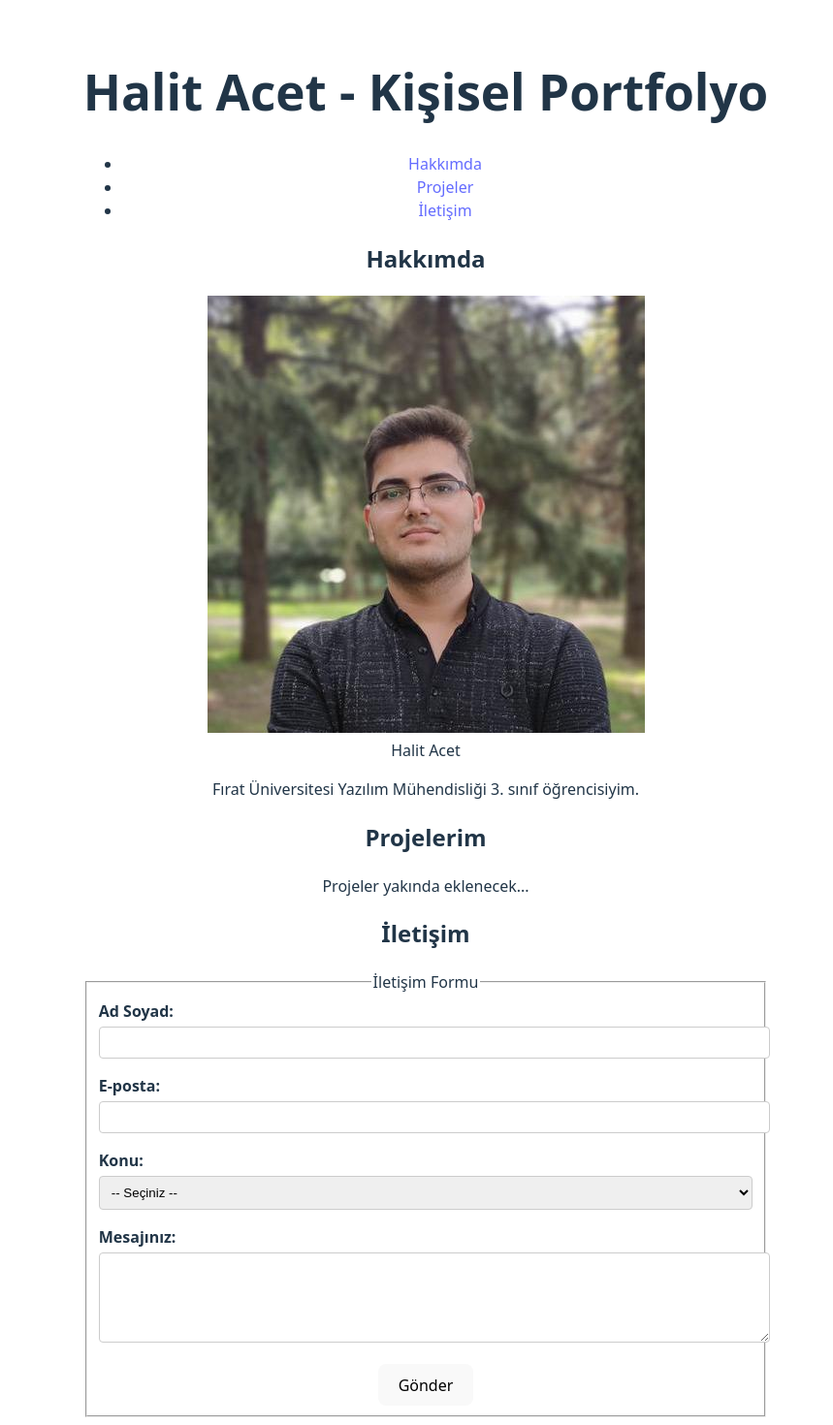
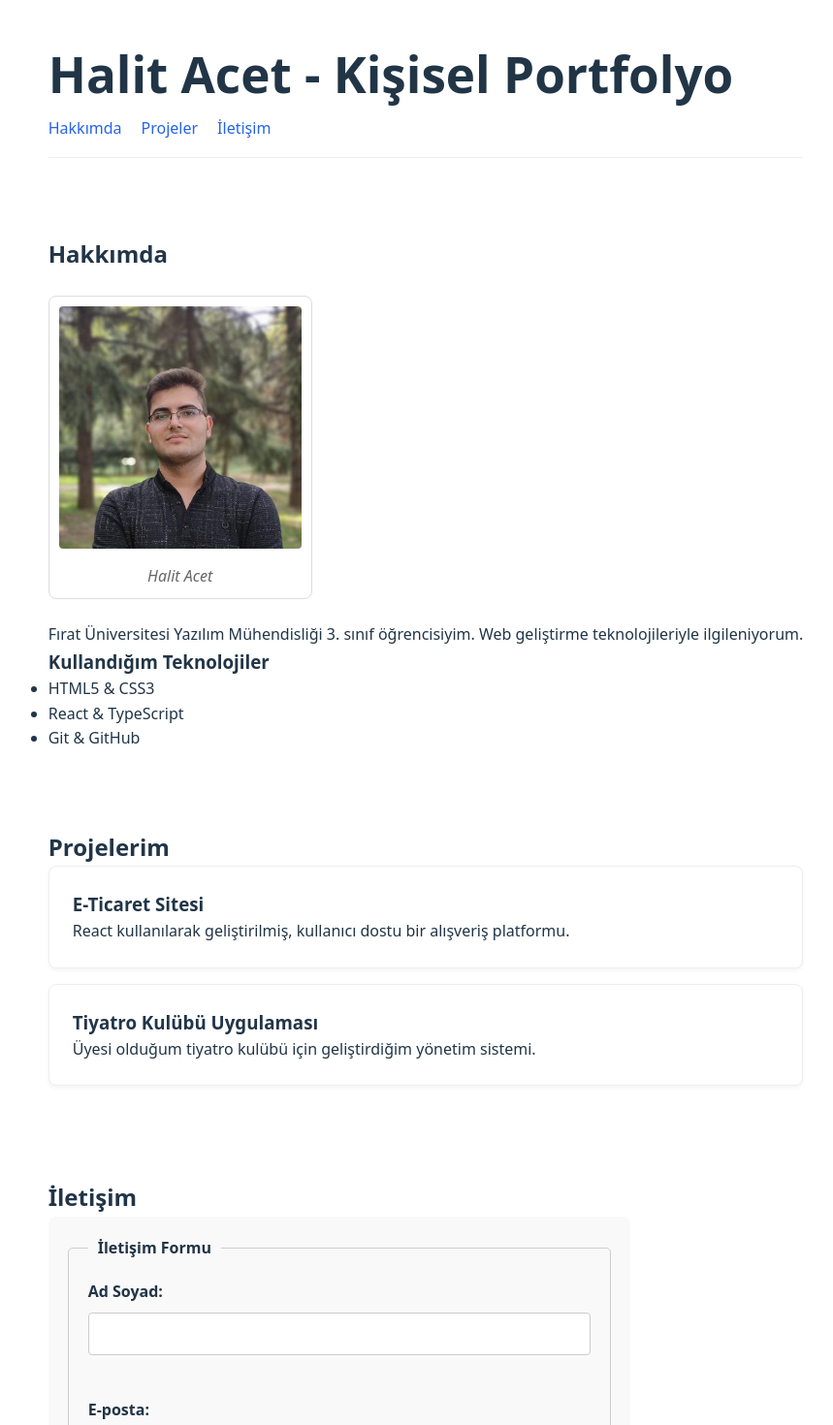
Before and after one commit to HalitACET/web-lab-hello, a React (Vite) app: page / in a window 1280 px wide. Shown: the top 1470 px of the page at 97% size, without its empty margins (201-1060 px from the left). Built offline with nearby package versions, Linux system fonts and the light colour scheme.

Commit message:
style: add base CSS, skip link and accessible form styles

```diff
--- a/src/App.css
+++ b/src/App.css
@@ -1,3 +1,9 @@
+* {
+  margin: 0;
+  padding: 0;
+  box-sizing: border-box;
+}
+
 #root {
   max-width: 1280px;
   margin: 0 auto;
@@ -5,43 +11,11 @@
   text-align: center;
 }
 
-.logo {
-  height: 6em;
-  padding: 1.5em;
-  will-change: filter;
-  transition: filter 300ms;
-}
-
-.logo:hover {
-  filter: drop-shadow(0 0 2em #646cffaa);
-}
-
-.logo.react:hover {
-  filter: drop-shadow(0 0 2em #61dafbaa);
-}
-
-@keyframes logo-spin {
-  from {
-    transform: rotate(0deg);
-  }
-
-  to {
-    transform: rotate(360deg);
-  }
-}
-
-@media (prefers-reduced-motion: no-preference) {
-  a:nth-of-type(2) .logo {
-    animation: logo-spin infinite 20s linear;
-  }
-}
-
-.card {
-  padding: 2em;
-}
-
-.read-the-docs {
-  color: #888;
+body {
+  font-family: system-ui, -apple-system, sans-serif;
+  line-height: 1.6;
+  color: #213547;
+  background-color: #ffffff;
 }
 
 .skip-link {
@@ -52,6 +26,8 @@
   color: white;
   padding: 8px 16px;
   z-index: 100;
+  text-decoration: none;
+  font-weight: bold;
   transition: top 0.3s;
 }
 
@@ -64,24 +40,89 @@
   outline-offset: 2px;
 }
 
+header,
+section,
+footer {
+  margin-bottom: 3rem;
+  padding: 1rem;
+  text-align: left;
+}
+
+nav ul {
+  list-style: none;
+  display: flex;
+  gap: 20px;
+  padding: 1rem 0;
+  border-bottom: 1px solid #eee;
+}
+
+nav a {
+  text-decoration: none;
+  color: #2563EB;
+  font-weight: 500;
+}
+
+nav a:hover {
+  text-decoration: underline;
+}
+
+figure {
+  margin: 1.5rem 0;
+  border: 1px solid #ddd;
+  padding: 10px;
+  display: inline-block;
+  border-radius: 8px;
+}
+
+img {
+  max-width: 250px;
+  height: auto;
+  border-radius: 4px;
+}
+
+figcaption {
+  margin-top: 8px;
+  font-style: italic;
+  color: #666;
+  text-align: center;
+}
+
+form {
+  max-width: 600px;
+  background: #f9f9f9;
+  padding: 20px;
+  border-radius: 8px;
+}
+
+fieldset {
+  border: 1px solid #ccc;
+  padding: 20px;
+  border-radius: 5px;
+}
+
+legend {
+  padding: 0 10px;
+  font-weight: bold;
+}
+
 .form-group {
-  margin-bottom: 1rem;
-  text-align: left;
+  margin-bottom: 1.5rem;
 }
 
 label {
   display: block;
-  margin-bottom: 0.25rem;
-  font-weight: bold;
+  margin-bottom: 0.5rem;
+  font-weight: 600;
 }
 
 input,
 textarea,
 select {
   width: 100%;
-  padding: 0.5rem;
+  padding: 0.75rem;
   border: 1px solid #ccc;
   border-radius: 4px;
+  font-size: 1rem;
 }
 
 .error-msg {
@@ -89,4 +130,29 @@ select {
   font-size: 0.85rem;
   display: block;
   margin-top: 0.25rem;
+  min-height: 1rem;
 }
+
+button[type="submit"] {
+  background-color: #2563EB;
+  color: white;
+  padding: 10px 25px;
+  border: none;
+  border-radius: 4px;
+  cursor: pointer;
+  font-size: 1rem;
+  font-weight: bold;
+}
+
+button[type="submit"]:hover {
+  background-color: #1E3A8A;
+}
+
+article {
+  background: #fff;
+  border: 1px solid #eee;
+  padding: 1.5rem;
+  margin-bottom: 1rem;
+  border-radius: 8px;
+  box-shadow: 0 2px 4px rgba(0, 0, 0, 0.05);
+}
--- a/src/App.tsx
+++ b/src/App.tsx
@@ -10,7 +10,6 @@ function App() {
 
       <header>
         <h1>Halit Acet - Kişisel Portfolyo</h1>
-
         <nav aria-label="Ana navigasyon">
           <ul>
             <li><a href="#hakkimda">Hakkımda</a></li>
@@ -31,12 +30,27 @@ function App() {
             />
             <figcaption>Halit Acet</figcaption>
           </figure>
-          <p>Fırat Üniversitesi Yazılım Mühendisliği 3. sınıf öğrencisiyim.</p>
+          <p>Fırat Üniversitesi Yazılım Mühendisliği 3. sınıf öğrencisiyim. Web geliştirme teknolojileriyle ilgileniyorum.</p>
+          <h3>Kullandığım Teknolojiler</h3>
+          <ul>
+            <li>HTML5 & CSS3</li>
+            <li>React & TypeScript</li>
+            <li>Git & GitHub</li>
+          </ul>
         </section>
 
         <section id="projeler">
           <h2>Projelerim</h2>
-          <p>Projeler yakında eklenecek...</p>
+
+          <article>
+            <h3>E-Ticaret Sitesi</h3>
+            <p>React kullanılarak geliştirilmiş, kullanıcı dostu bir alışveriş platformu.</p>
+          </article>
+
+          <article>
+            <h3>Tiyatro Kulübü Uygulaması</h3>
+            <p>Üyesi olduğum tiyatro kulübü için geliştirdiğim yönetim sistemi.</p>
+          </article>
         </section>
 
         <section id="iletisim">
```
